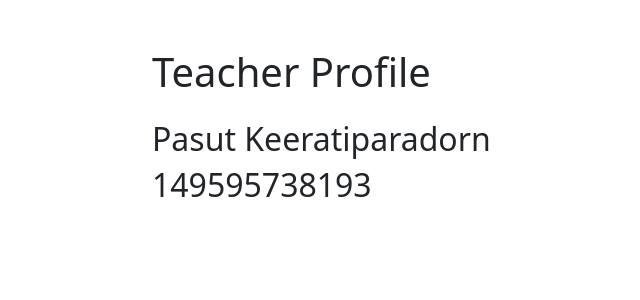
After one commit to PasutK/Django-Auth-Example, a Django app: template user_preferences/templates/teacher_profile.html in a window 1280 px wide. The commit adds this page. Shown: the top 300 px of the page, without its empty margins (231-871 px from the left). Run offline with Django 5.2, Linux system fonts and the light colour scheme; the template is opened without the code that fills it: values that come from a table or form of the project are taken from there, others are empty; data comes from the database, SQL or seed files in the repository; both versions use the stored data as it was after the commit.

```diff
--- a/auth_example/templates/landing-page.html
+++ b/auth_example/templates/landing-page.html
@@ -26,6 +26,8 @@
                 <a href="/auth/add-new-teacher" class="mt-3 btn btn-primary"> Add new teacher </a>
                 {% elif perms.user_preferences.is_teacher %}
                 <h1>Teacher Section ...</h1>
+                <a href="/auth/teacher-profile" class="mt-3 btn btn-primary"> Teacher Profile </a>
+                <a href="/auth/teacher-homepage" class="mt-3 btn btn-primary"> Teacher Profile </a>
                 {% elif perms.user_preferences.is_parents %}
                 <h1>Parents module ...</h1>
                 {% endif %}
--- a/user_preferences/models.py
+++ b/user_preferences/models.py
@@ -38,6 +38,9 @@ class Teacher(models.Model):
     image_url = models.CharField(max_length=1024, null=True, blank=True)
     joined_date = models.DateField(default=timezone.now)
 
+    def __str__ (self) -> str:
+        return self.abstract_user.first_name + " " + self.abstract_user.last_name
+
 class Student(models.Model):
     first_name = models.CharField(max_length=255)
     last_name = models.CharField(max_length=255)
--- /dev/null
+++ b/user_preferences/templates/teacher_profile.html
@@ -0,0 +1,21 @@
+<!DOCTYPE html>
+<html>
+<head>
+    <meta charset="utf-8" name="viewport" content="width=device-width, initial-scale=1">
+    <link href="https://cdn.jsdelivr.net/npm/bootstrap@5.3.3/dist/css/bootstrap.min.css" rel="stylesheet" integrity="sha384-QWTKZyjpPEjISv5WaRU9OFeRpok6YctnYmDr5pNlyT2bRjXh0JMhjY6hW+ALEwIH" crossorigin="anonymous">
+    <title>Teacher Profile</title>
+</head>
+<body>
+    <div class="container my-2">
+        <div class="row justify-content-center">
+            <div class="col-lg-6">
+                <div class="card p-3" style="width: 100%; height: auto; border:none;">
+                    <h1 class="mt-4 mb-4 fw-medium">Teacher Profile</h1>
+                    <h2>{{teacher}}</h2>
+                    <h2>{{teacher.id_card_number}}</h2>
+                </div>
+            </div>
+        </div>
+    </div>
+</body>
+</html>
--- a/user_preferences/urls.py
+++ b/user_preferences/urls.py
@@ -6,4 +6,6 @@ urlpatterns = [
     path('login/', views.UserLogin, name="login"),
     path('logout/', views.UserLogout, name="logout"),
     path('add-new-teacher/', views.AddNewTeacher, name="add_new_teacher"),
+    path('teacher-profile/', views.TeacherProfilePage, name="teacher_profile"),
+    path('teacher-homepage/', views.TeacherPage, name="teacher_homepage"),
 ]
```
Also changed, not shown: user_preferences/templates/teacher_homepage.html (added, +19 -0 lines), user_preferences/views.py (+9 -0 lines), db.sqlite3.
